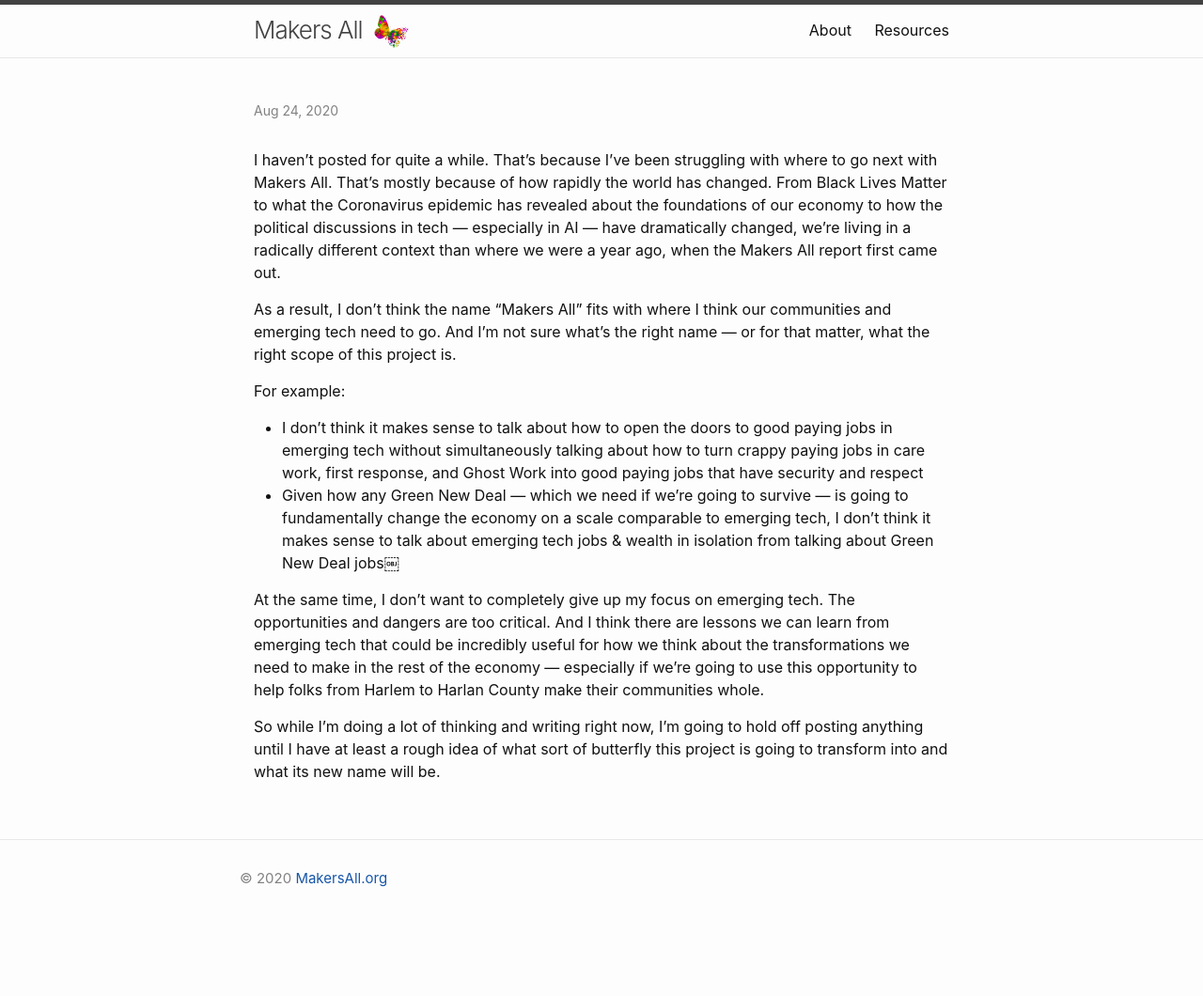
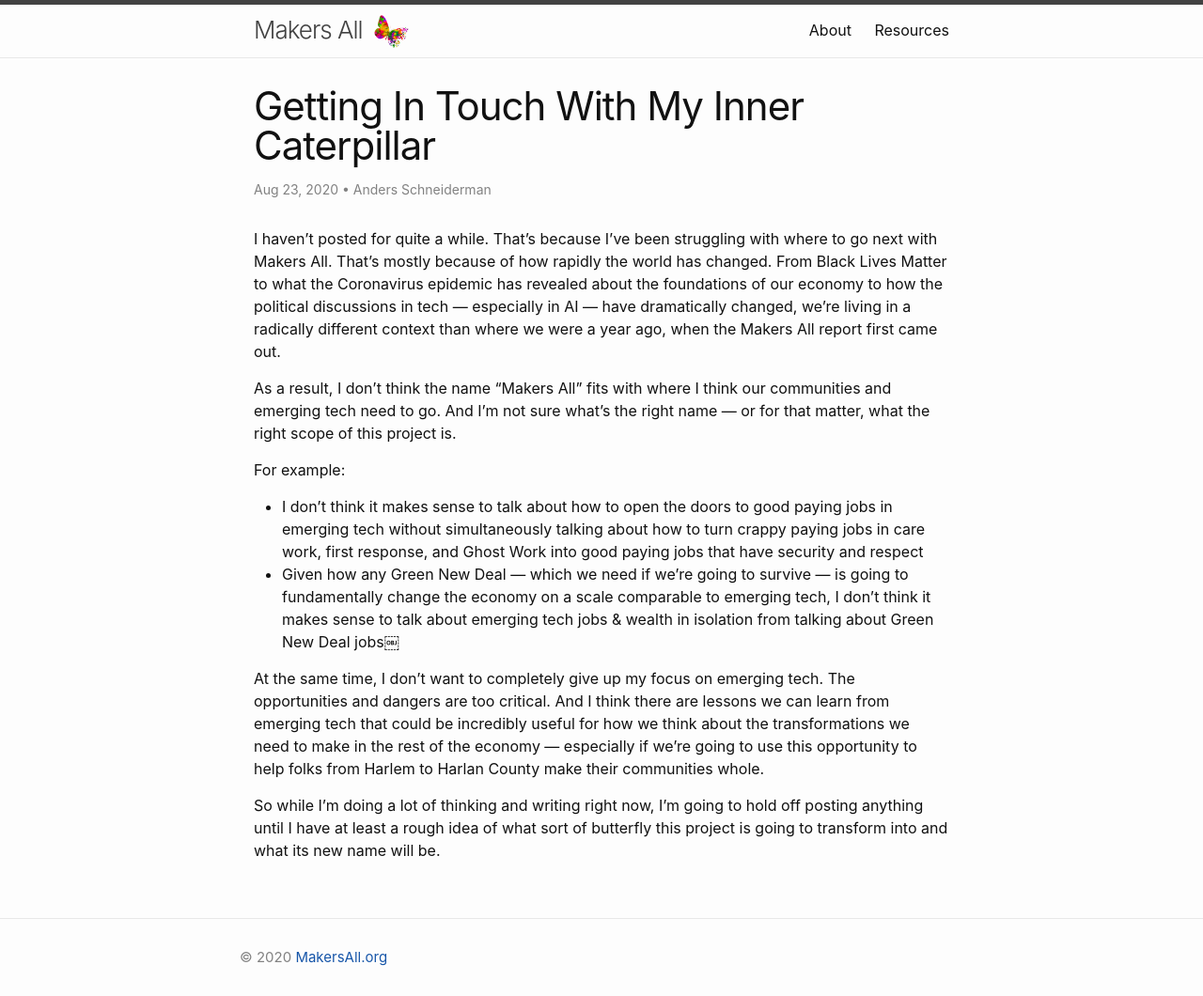
Before and after one commit to makersall/makersall, a Jekyll site: the page built from _posts/2020-08-23-inner-caterpillar.md, in a window 1280 px wide. Shown: the whole page at 94% size. Built offline with Jekyll 4.4.1, drawn with Linux system fonts in a browser that asks for light colours; our own code applies the rules of GitHub Pages for plain Markdown files; before the commit the page ends 976 px from its top, so only the background shows below that.

Commit message:
fix post title

```diff
--- a/_posts/2020-08-23-inner-caterpillar.md
+++ b/_posts/2020-08-23-inner-caterpillar.md
@@ -1,6 +1,6 @@
 ---
 layout: post
-title: 'Getting In Touch With My Inner Caterpillar’
+title:  Getting In Touch With My Inner Caterpillar
 author: Anders Schneiderman
 ---
 
```
